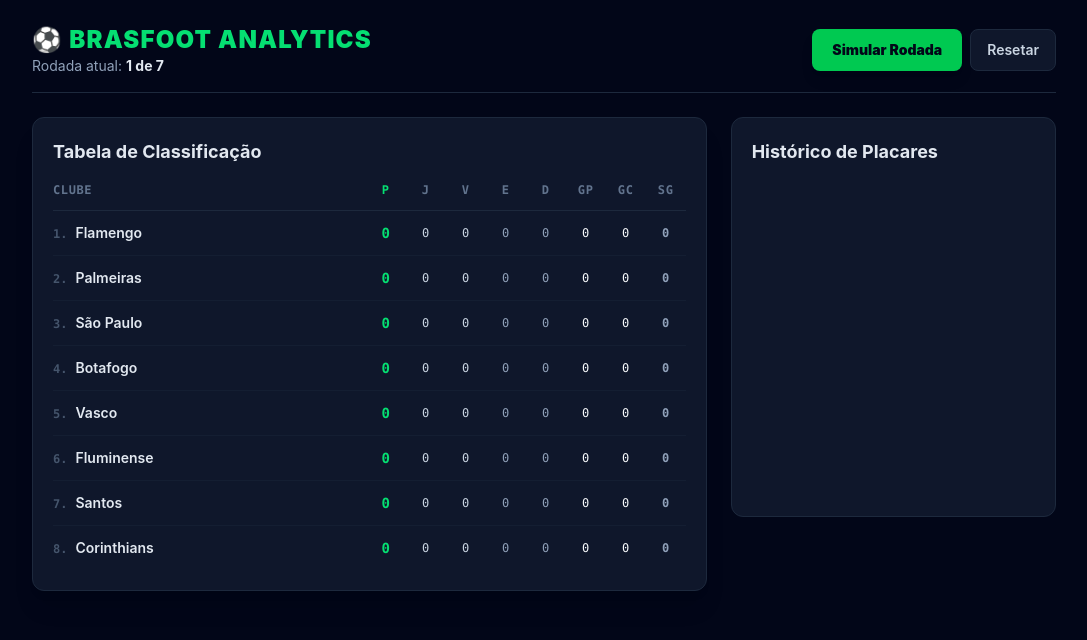
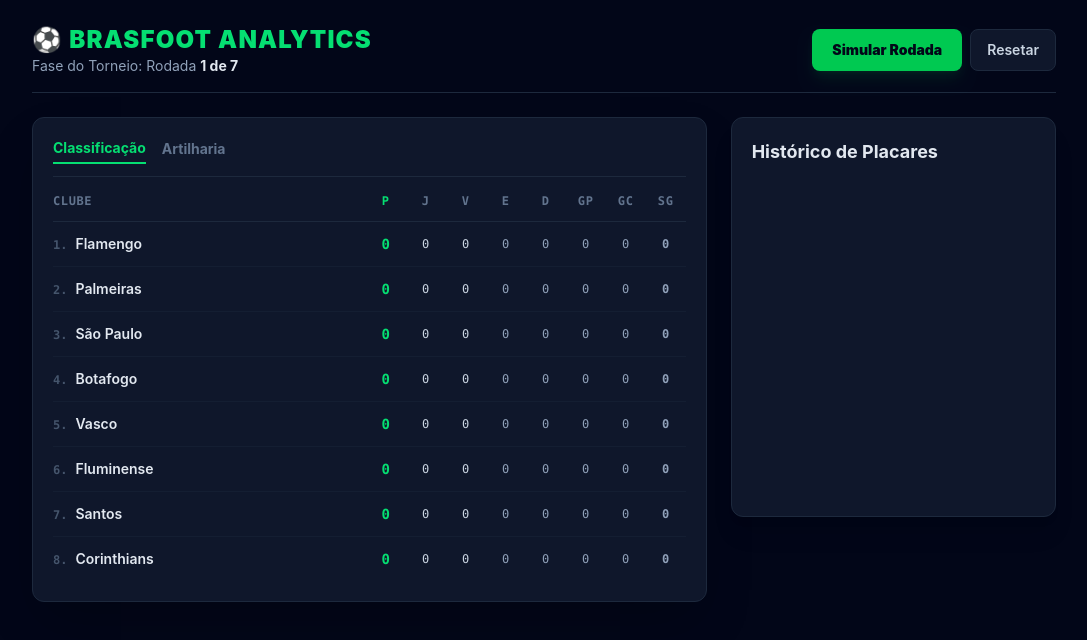
Before and after one commit to OliveiraPauloC/brasfoot-analytics, a React (Vite) app: page / in a window 1280 px wide. Shown: the top 640 px of the page, without its empty margins (96-1183 px from the left). Built offline with nearby package versions, Linux system fonts and the light colour scheme.

Commit message:
fix: aplica ordenacao nao-destrutiva na renderizacao garantindo estabilidade do calendario

```diff
--- a/src/App.tsx
+++ b/src/App.tsx
@@ -1,4 +1,4 @@
-import { useEffect } from 'react';
+import { useState, useEffect } from 'react';
 import { useJogoStore } from './store';
 
 export default function App() {
@@ -15,29 +15,59 @@
     resetarCampeonato
   } = useJogoStore();
 
+  const [abaAtiva, setAbaAtiva] = useState<'classificacao' | 'artilharia'>('classificacao');
+
   useEffect(() => {
     carregarDadosIniciais();
   }, [carregarDadosIniciais]);
 
+  const obterArtilharia = () => {
+    const contagemGols: { [nomeJogador: string]: { gols: number; time: string } } = {};
+
+    historicoRodadas.forEach((r) => {
+      r.partidas.forEach((p) => {
+        p.golsDetalhes.forEach((g) => {
+          if (contagemGols[g.autor]) {
+            contagemGols[g.autor].gols += 1;
+          } else {
+            contagemGols[g.autor] = { gols: 1, time: g.timeNome };
+          }
+        });
+      });
+    });
+
+    return Object.entries(contagemGols)
+      .map(([nome, dados]) => ({ nome, ...dados }))
+      .sort((a, b) => b.gols - a.gols);
+  };
+
+  const listaArtilheiros = obterArtilharia();
+
   return (
-    <div className="min-h-screen bg-slate-950 text-slate-50 p-4 md:p-6 flex flex-col font-sans">
+    <div className="min-h-screen bg-slate-950 text-slate-50 p-4 md:p-6 flex flex-col font-sans selection:bg-green-500 selection:text-slate-950">
       <header className="max-w-5xl w-full mx-auto flex flex-col sm:flex-row justify-between items-start sm:items-center gap-4 border-b border-slate-800 pb-4 mb-6">
         <div>
           <h1 className="text-2xl font-black text-green-400 tracking-wider">⚽ BRASFOOT ANALYTICS</h1>
-          <p className="text-sm text-slate-400">Rodada atual: <span className="font-bold text-slate-200">{rodada} de 7</span></p>
+          <p className="text-sm text-slate-400">
+            Fase do Torneio: {rodada > 7 ? (
+              <span className="text-red-400 font-bold">Encerrado</span>
+            ) : (
+              <span>Rodada <span className="font-bold text-slate-200">{rodada} de 7</span></span>
+            )}
+          </p>
         </div>
         <div className="flex gap-2 w-full sm:w-auto">
           <button
             onClick={dispararSimulacao}
             disabled={rodada > 7 || estaSimulando}
-            className="flex-1 sm:flex-initial bg-green-500 hover:bg-green-600 text-slate-950 font-black px-5 py-2.5 rounded-lg transition-colors cursor-pointer text-sm disabled:opacity-30 shadow-lg"
+            className="flex-1 sm:flex-initial bg-green-500 hover:bg-green-600 text-slate-950 font-black px-5 py-2.5 rounded-lg transition-colors cursor-pointer text-sm disabled:opacity-30 shadow-lg shadow-green-500/10"
           >
             {estaSimulando ? `Simulando... (${minutoAtual}')` : 'Simular Rodada'}
           </button>
           <button
             onClick={resetarCampeonato}
             disabled={estaSimulando}
-            className="bg-slate-900 border border-slate-800 text-slate-300 px-4 py-2.5 rounded-lg text-sm font-semibold disabled:opacity-30"
+            className="bg-slate-900 border border-slate-800 text-slate-300 px-4 py-2.5 rounded-lg text-sm font-semibold disabled:opacity-30 cursor-pointer hover:bg-slate-800 transition-colors"
           >
             Resetar
           </button>
@@ -64,16 +94,16 @@
               const todosGolsVisiveis = p.golsDetalhes.filter(g => g.minuto <= minutoAtual);
 
               return (
-                <div key={p.id} className="bg-slate-950 p-4 rounded-lg border border-slate-800 flex flex-col justify-between">
+                <div key={p.id} className="bg-slate-950 p-4 rounded-lg border border-slate-800 flex flex-col justify-between shadow-inner">
                   <div className="flex justify-between items-center text-sm font-bold">
-                    <span className="text-slate-200">{p.timeCasaNome}</span>
-                    <span className="bg-slate-900 px-4 py-1 rounded font-mono text-base border border-slate-800 text-slate-100">
+                    <span className="text-slate-250 w-28 text-left truncate">{p.timeCasaNome}</span>
+                    <span className="bg-slate-900 px-4 py-1 rounded font-mono text-base border border-slate-800 text-slate-100 min-w-16 text-center">
                       {golsAteAgoraCasa.length} - {golsAteAgoraFora.length}
                     </span>
-                    <span className="text-slate-200">{p.timeForaNome}</span>
+                    <span className="text-slate-250 w-28 text-right truncate">{p.timeForaNome}</span>
                   </div>
 
-                  <div className="mt-3 flex flex-wrap gap-1.5 justify-center">
+                  <div className="mt-3 flex flex-wrap gap-1.5 justify-center min-h-6">
                     {todosGolsVisiveis.map((gol, i) => (
                       <span key={i} className="inline-flex items-center gap-1 bg-green-500/10 text-green-400 border border-green-500/20 px-2 py-0.5 rounded-full text-[10px] font-mono font-medium animate-bounce">
                         ⚽ {gol.autor} ({gol.minuto}')
@@ -88,8 +118,25 @@
       )}
 
       <main className="max-w-5xl w-full mx-auto grid grid-cols-1 lg:grid-cols-3 gap-6 flex-1 items-start">
-        <div className="lg:col-span-2 bg-slate-900 border border-slate-800 rounded-xl p-5 shadow-xl">
-          <h2 className="text-lg font-bold mb-4 text-slate-200">Tabela de Classificação</h2>
+        <div className="lg:col-span-2 bg-slate-900 border border-slate-800 rounded-xl p-5 shadow-2xl">
+
+          <div className="flex gap-4 border-b border-slate-800 pb-3 mb-4">
+            <button
+              onClick={() => setAbaAtiva('classificacao')}
+              className={`text-sm font-bold pb-1 transition-colors cursor-pointer ${abaAtiva === 'classificacao' ? 'text-green-400 border-b-2 border-green-400' : 'text-slate-500 hover:text-slate-300'}`}
+            >
+              Classificação
+            </button>
+            <button
+              onClick={() => setAbaAtiva('artilharia')}
+              className={`text-sm font-bold pb-1 transition-colors cursor-pointer ${abaAtiva === 'artilharia' ? 'text-green-400 border-b-2 border-green-400' : 'text-slate-500 hover:text-slate-300'}`}
+            >
+              Artilharia
+            </button>
+          </div>
+
+          {abaAtiva === 'classificacao' ? (
+            <div className="overflow-x-auto">
               <table className="w-full text-left text-sm whitespace-nowrap">
                 <thead>
                   <tr className="text-slate-500 border-b border-slate-800 text-xs uppercase tracking-wider font-mono">
@@ -105,10 +152,14 @@
                   </tr>
                 </thead>
                 <tbody className="divide-y divide-slate-800/40 font-mono text-xs">
-                {times.map((time, idx) => {
+                  {[...times]
+                    .sort((a, b) => {
+                      const saldoA = a.golsPro - a.golsContra;
+                      const saldoB = b.golsPro - b.golsContra;
+                      return b.pontos - a.pontos || saldoB - saldoA || b.golsPro - a.golsPro;
+                    }).map((time, idx) => {
                     const jogos = time.vitorias + time.empates + time.derrotas;
                     const saldoGols = time.golsPro - time.golsContra;
-
                     return (
                       <tr key={time.id} className="hover:bg-slate-900/40 transition-colors">
                         <td className="py-3 font-sans font-semibold text-slate-200 text-sm">
@@ -120,8 +171,8 @@
                         <td className="py-3 text-center text-slate-300">{time.vitorias}</td>
                         <td className="py-3 text-center text-slate-400">{time.empates}</td>
                         <td className="py-3 text-center text-slate-400">{time.derrotas}</td>
-                      <td className="py-3 text-center text-slate-450">{time.golsPro}</td>
-                      <td className="py-3 text-center text-slate-450">{time.golsContra}</td>
+                        <td className="py-3 text-center text-slate-400">{time.golsPro}</td>
+                        <td className="py-3 text-center text-slate-400">{time.golsContra}</td>
                         <td className={`py-3 text-center font-semibold ${saldoGols > 0 ? 'text-blue-400' : saldoGols < 0 ? 'text-red-400' : 'text-slate-400'}`}>
                           {saldoGols > 0 ? `+${saldoGols}` : saldoGols}
                         </td>
@@ -131,16 +182,50 @@
                 </tbody>
               </table>
             </div>
+          ) : (
+            <div className="overflow-x-auto">
+              <table className="w-full text-left text-sm whitespace-nowrap">
+                <thead>
+                  <tr className="text-slate-500 border-b border-slate-800 text-xs uppercase tracking-wider font-mono">
+                    <th className="pb-3 font-semibold text-left">Jogador</th>
+                    <th className="pb-3 text-left font-semibold">Clube</th>
+                    <th className="pb-3 text-center font-bold w-16 text-green-400">Gols</th>
+                  </tr>
+                </thead>
+                <tbody className="divide-y divide-slate-800/40 text-xs">
+                  {listaArtilheiros.length === 0 ? (
+                    <tr>
+                      <td colSpan={3} className="py-8 text-center text-slate-600 italic">
+                        Nenhum gol marcado na temporada ainda.
+                      </td>
+                    </tr>
+                  ) : (
+                    listaArtilheiros.map((artilheiro, idx) => (
+                      <tr key={idx} className="hover:bg-slate-900/40 transition-colors">
+                        <td className="py-3 font-sans font-semibold text-slate-200 text-sm">
+                          <span className="text-slate-600 mr-2 font-mono text-xs">{idx + 1}.</span>
+                          {artilheiro.nome}
+                        </td>
+                        <td className="py-3 text-slate-400 font-sans font-medium">{artilheiro.time}</td>
+                        <td className="py-3 text-center text-green-400 font-mono font-bold text-sm">{artilheiro.gols}</td>
+                      </tr>
+                    ))
+                  )}
+                </tbody>
+              </table>
+            </div>
+          )}
+        </div>
 
-        <div className="bg-slate-900 border border-slate-800 rounded-xl p-5 flex flex-col h-[400px]">
+        <div className="bg-slate-900 border border-slate-800 rounded-xl p-5 flex flex-col h-[400px] shadow-xl">
           <h2 className="text-lg font-bold mb-4 text-slate-200">Histórico de Placares</h2>
-          <div className="flex-1 overflow-y-auto space-y-3 pr-1 text-xs">
+          <div className="flex-1 overflow-y-auto space-y-3 pr-1 text-xs scrollbar-thin">
             {historicoRodadas.map((r, idx) => (
-              <div key={idx} className="border border-slate-800 p-2.5 rounded-lg bg-slate-950/60">
-                <h4 className="font-bold text-green-400 mb-1.5 uppercase text-[10px]">Rodada {r.numeroRodada}</h4>
+              <div key={idx} className="border border-slate-800 p-2.5 rounded-lg bg-slate-950/60 shadow-sm">
+                <h4 className="font-bold text-green-400 mb-1.5 uppercase text-[10px] tracking-wider font-mono">Rodada {r.numeroRodada}</h4>
                 <div className="space-y-1 font-mono text-slate-400">
                   {r.partidas.map((p, i) => (
-                    <div key={i} className="flex justify-between border-b border-slate-900 pb-0.5">
+                    <div key={i} className="flex justify-between border-b border-slate-900/60 pb-0.5">
                       <span>{p.timeCasaNome} {p.golsCasa} x {p.golsFora} {p.timeForaNome}</span>
                     </div>
                   ))}
```
Lines whose indentation alone changed are shown as unchanged.
